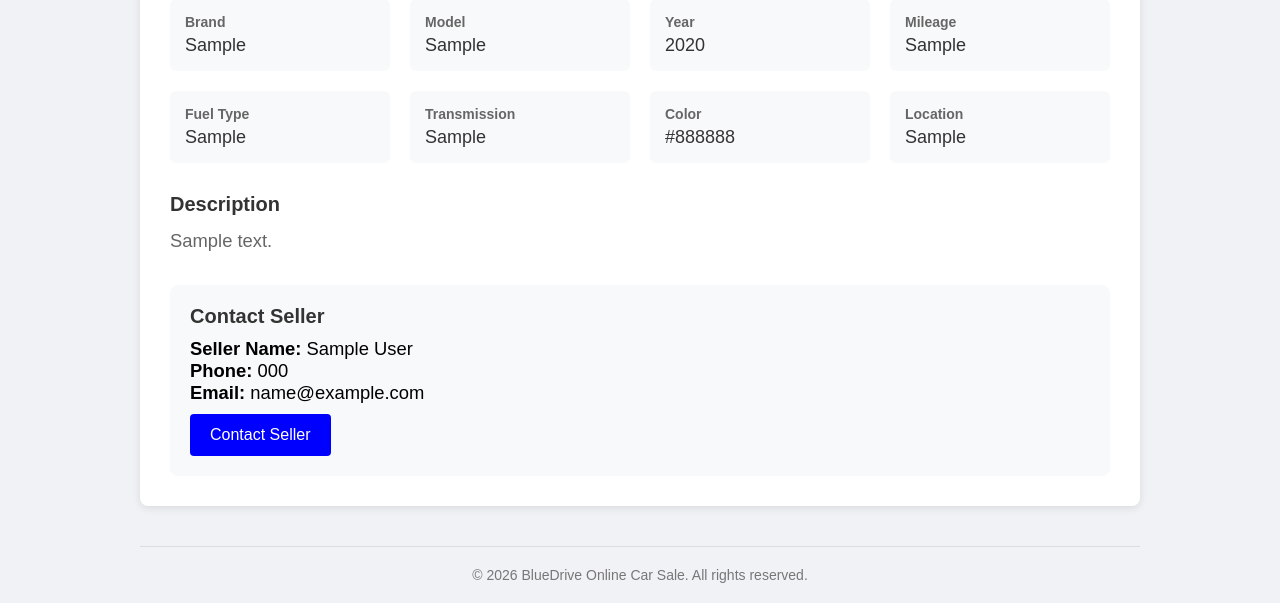
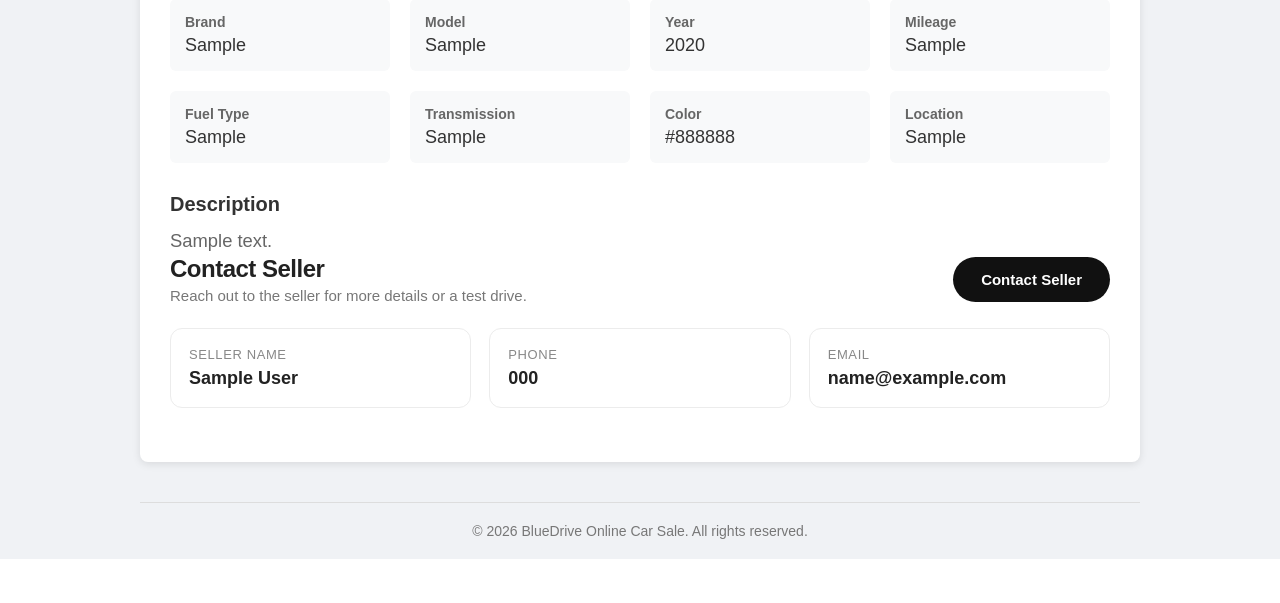
Before and after one commit to Guozhilin114/Coursework-A-Delivery-3-BlueDrive-Online-Car-Sale, a PHP site: page /public/car-detail.php?id=1 in a window 1280 px wide. Shown: the part 687-1290 px from the top of the page. After the commit the page ends 1246 px from the top, so only its background shows below. Run offline with PHP 8.4, Linux system fonts and the light colour scheme; tables that the repository leaves empty hold one stand-in row (values such as "Sample post"); grey boxes marked "Sample" are stand-in pictures.

Commit message:
Update car-detail.php

```diff
--- a/public/car-detail.php
+++ b/public/car-detail.php
@@ -161,31 +161,89 @@ function displayPrice($price) {
             line-height: 1.6;
             color: #666;
         }
+        // redesign contact seller
+        .contact-seller {
+            margin-top: 40px;
+            padding: 28px;
+            background: linear-gradient(to bottom, #fafafa, #f5f5f5);
+            border: 1px solid #e5e5e5;
+            border-radius: 16px;
+        }
 
-        .contact-seller {
-            margin-top: 30px;
-            padding: 20px;
-            background-color: #f8f9fa;
-            border-radius: 8px;
+        .contact-header {
+            display: flex;
+            justify-content: space-between;
+            align-items: center;
+            margin-bottom: 24px;
+            flex-wrap: wrap;
+            gap: 12px;
         }
 
         .contact-title {
-            font-size: 20px;
-            font-weight: bold;
-            margin-bottom: 10px;
-            color: #333;
+            font-size: 24px;
+            font-weight: 700;
+            color: #222;
+            letter-spacing: -0.5px;
+        }
+
+        .contact-subtitle {
+            color: #777;
+            font-size: 15px;
+            margin-top: 4px;
+        }
+
+        .seller-info {
+            display: grid;
+            grid-template-columns: repeat(auto-fit, minmax(220px, 1fr));
+            gap: 18px;
+            margin-bottom: 24px;
+        }
+
+        .seller-card {
+            background: white;
+            padding: 18px;
+            border-radius: 12px;
+            border: 1px solid #ececec;
+            transition: all 0.25s ease;
+        }
+
+        .seller-card:hover {
+            transform: translateY(-2px);
+            box-shadow: 0 4px 12px rgba(0,0,0,0.06);
+        }
+
+        .seller-label {
+            font-size: 13px;
+            color: #888;
+            margin-bottom: 6px;
+            text-transform: uppercase;
+            letter-spacing: 0.6px;
+        }
+
+        .seller-value {
+            font-size: 18px;
+            font-weight: 600;
+            color: #222;
+            word-break: break-word;
         }
 
         .contact-btn {
-            background-color: blue;
+            background: #111;
             color: white;
             border: none;
-            padding: 12px 20px;
-            border-radius: 4px;
-            font-size: 16px;
+            padding: 14px 28px;
+            border-radius: 999px;
+            font-size: 15px;
+            font-weight: 600;
             cursor: pointer;
-            margin-top: 10px;
+            transition: all 0.25s ease;
         }
+
+        .contact-btn:hover {
+            background: #333;
+            transform: translateY(-1px);
+        }
+
 
         .message-box {
             background: white;
@@ -306,12 +364,46 @@ function displayPrice($price) {
                 </div>
 
                 <div class="contact-seller">
-                    <h2 class="contact-title">Contact Seller</h2>
-                    <p><strong>Seller Name:</strong> <?= h($car['full_name']) ?></p>
-                    <p><strong>Phone:</strong> <?= h($car['phone']) ?></p>
-                    <p><strong>Email:</strong> <?= h($car['email']) ?></p>
-                    <button class="contact-btn" onclick="showContactMessage()">Contact Seller</button>
+                    <div class="contact-header">
+                        <div>
+                            <h2 class="contact-title">Contact Seller</h2>
+                            <p class="contact-subtitle">
+                                Reach out to the seller for more details or a test drive.
+                            </p>
+                        </div>
+
+                        <button class="contact-btn" onclick="showContactMessage()">
+                            Contact Seller
+                        </button>
+                    </div>
+
+                    <div class="seller-info">
+
+                        <div class="seller-card">
+                            <div class="seller-label">Seller Name</div>
+                            <div class="seller-value">
+                                <?= h($car['full_name']) ?>
+                            </div>
+                        </div>
+
+                        <div class="seller-card">
+                            <div class="seller-label">Phone</div>
+                            <div class="seller-value">
+                                <?= h($car['phone']) ?>
+                            </div>
+                        </div>
+
+                        <div class="seller-card">
+                            <div class="seller-label">Email</div>
+                            <div class="seller-value">
+                                <?= h($car['email']) ?>
+                            </div>
+                        </div>
+
+                    </div>
+
                 </div>
+
             </div>
         <?php endif; ?>
 
```
